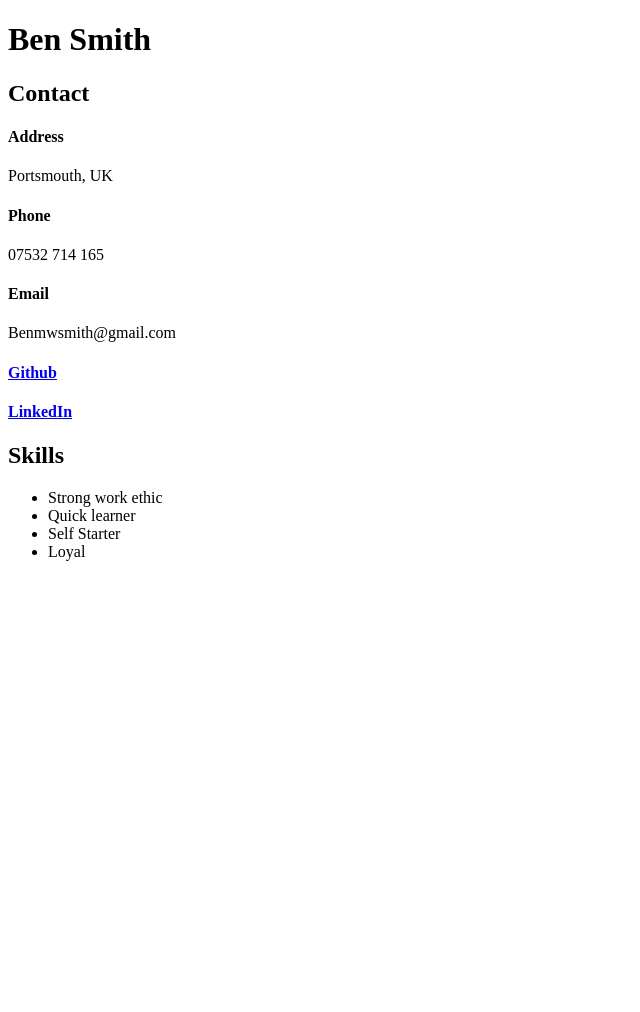
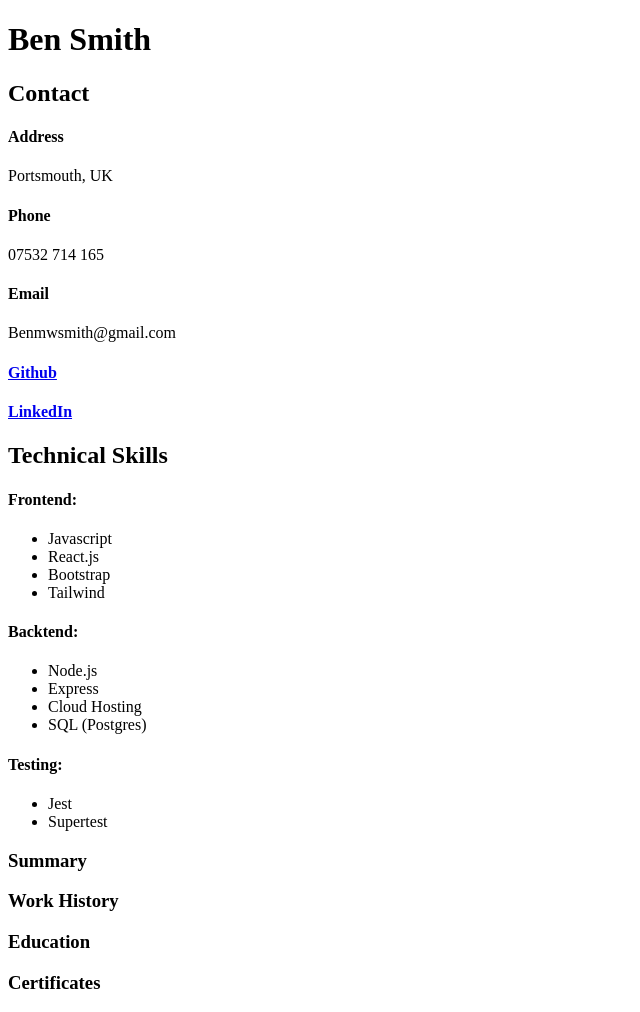
Before and after one commit to BenjiSmith1990/resume, a plain HTML site: page index.html in a window 1280 px wide. Shown: the whole page, without its empty margins (0-640 px from the left). Before the commit the page ends 800 px from the top, so only its background shows below. Drawn offline with Linux system fonts and the light colour scheme.

Commit message:
Add additional skeleton for resume outline

```diff
--- a/index.html
+++ b/index.html
@@ -21,17 +21,35 @@
                 <h4><a href="https://github.com/BenjiSmith1990">Github</a></h4>
                 <h4><a href="https://www.linkedin.com/feed/">LinkedIn</a></h4>
             </nav>
-            <h2>Skills</h2>
+            <h2>Technical Skills</h2>
+            <h4>Frontend:</h4>
             <ul>
-                <li>Strong work ethic</li>
-                <li>Quick learner</li>
-                <li>Self Starter</li>
-                <li>Loyal</li>
+                <li>Javascript</li>
+                <li>React.js</li>
+                <li>Bootstrap</li>
+                <li>Tailwind</li>
+            </ul>
+            <h4>Backtend:</h4>
+            <ul>
+                <li>Node.js</li>
+                <li>Express</li>
+                <li>Cloud Hosting</li>
+                <li>SQL (Postgres)</li>
+            </ul>
+            <h4>Testing:</h4>
+            <ul>
+                <li>Jest</li>
+                <li>Supertest</li>
             </ul>
         </div>
     </header>
     <main>
-
+        <h3>Summary</h3>
+        <h3>Work History</h3>
     </main>
+    <aside>
+        <h3>Education</h3>
+        <h3>Certificates</h3>
+    </aside>
 </body>
 </html>
```
